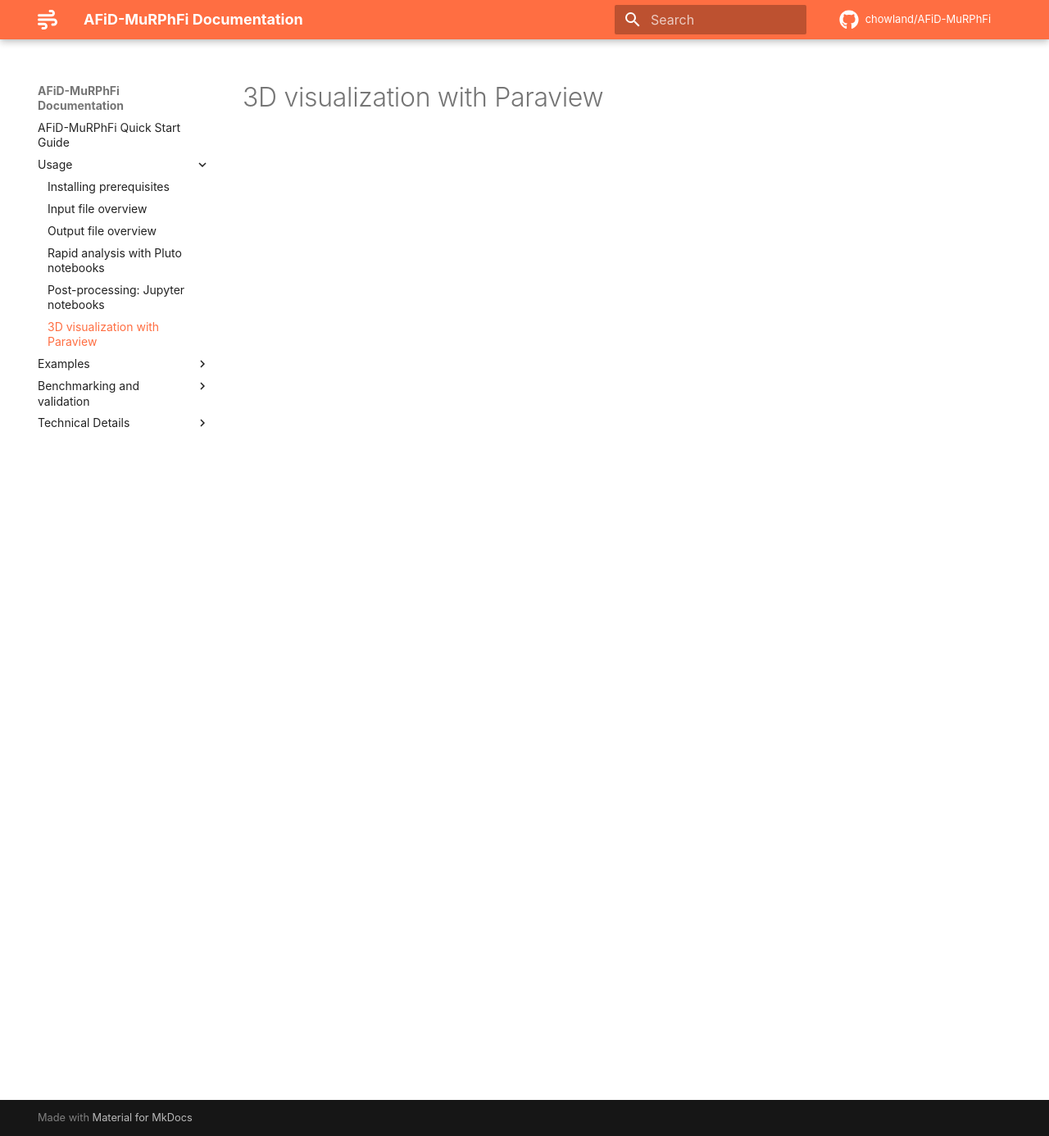
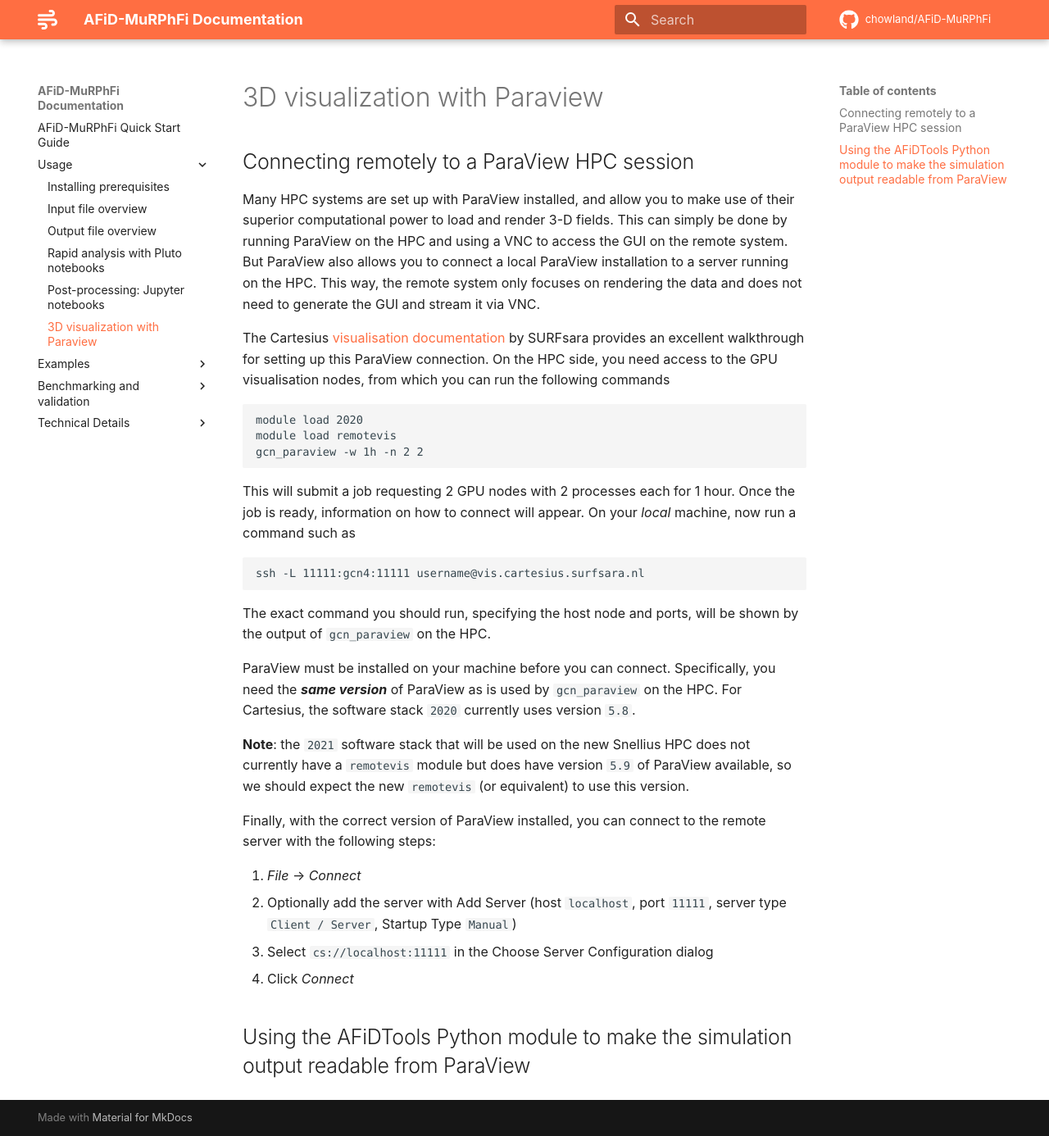
Before and after one commit to chowland/AFiD-MuRPhFi, an MkDocs documentation site: the page built from docs/paraview.md, in a window 1280 px wide and 1386 px high. Shown: the whole window at 82% size. Built offline with MkDocs 1.6.1 and Material for MkDocs 9.7.7, drawn with Linux system fonts in a browser that asks for light colours; nearby versions of some CDN libraries; comment, search, counter and statistics services are not loaded.

Commit message:
Add info on remote connection

````diff
--- a/docs/paraview.md
+++ b/docs/paraview.md
@@ -1 +1,38 @@
 # 3D visualization with Paraview
+
+## Connecting remotely to a ParaView HPC session
+
+Many HPC systems are set up with ParaView installed, and allow you to make use of their superior computational power to load and render 3-D fields.
+This can simply be done by running ParaView on the HPC and using a VNC to access the GUI on the remote system.
+But ParaView also allows you to connect a local ParaView installation to a server running on the HPC.
+This way, the remote system only focuses on rendering the data and does not need to generate the GUI and stream it via VNC.
+
+The Cartesius [visualisation documentation](https://userinfo.surfsara.nl/systems/cartesius/paraview_client_server) by SURFsara provides an excellent walkthrough for setting up this ParaView connection.
+On the HPC side, you need access to the GPU visualisation nodes, from which you can run the following commands
+```
+module load 2020
+module load remotevis
+gcn_paraview -w 1h -n 2 2
+```
+This will submit a job requesting 2 GPU nodes with 2 processes each for 1 hour.
+Once the job is ready, information on how to connect will appear.
+On your *local* machine, now run a command such as
+```
+ssh -L 11111:gcn4:11111 username@vis.cartesius.surfsara.nl
+```
+The exact command you should run, specifying the host node and ports, will be shown by the output of `gcn_paraview` on the HPC.
+
+ParaView must be installed on your machine before you can connect.
+Specifically, you need the **_same version_** of ParaView as is used by `gcn_paraview` on the HPC.
+For Cartesius, the software stack `2020` currently uses version `5.8`.
+
+**Note**: the `2021` software stack that will be used on the new Snellius HPC does not currently have a `remotevis` module but does have version `5.9` of ParaView available, so we should expect the new `remotevis` (or equivalent) to use this version.
+
+Finally, with the correct version of ParaView installed, you can connect to the remote server with the following steps:
+
+1. *File* -> *Connect*
+2. Optionally add the server with Add Server (host `localhost`, port `11111`, server type `Client / Server`, Startup Type `Manual`)
+3. Select `cs://localhost:11111` in the Choose Server Configuration dialog
+4. Click *Connect*
+
+## Using the AFiDTools Python module to make the simulation output readable from ParaView
````
